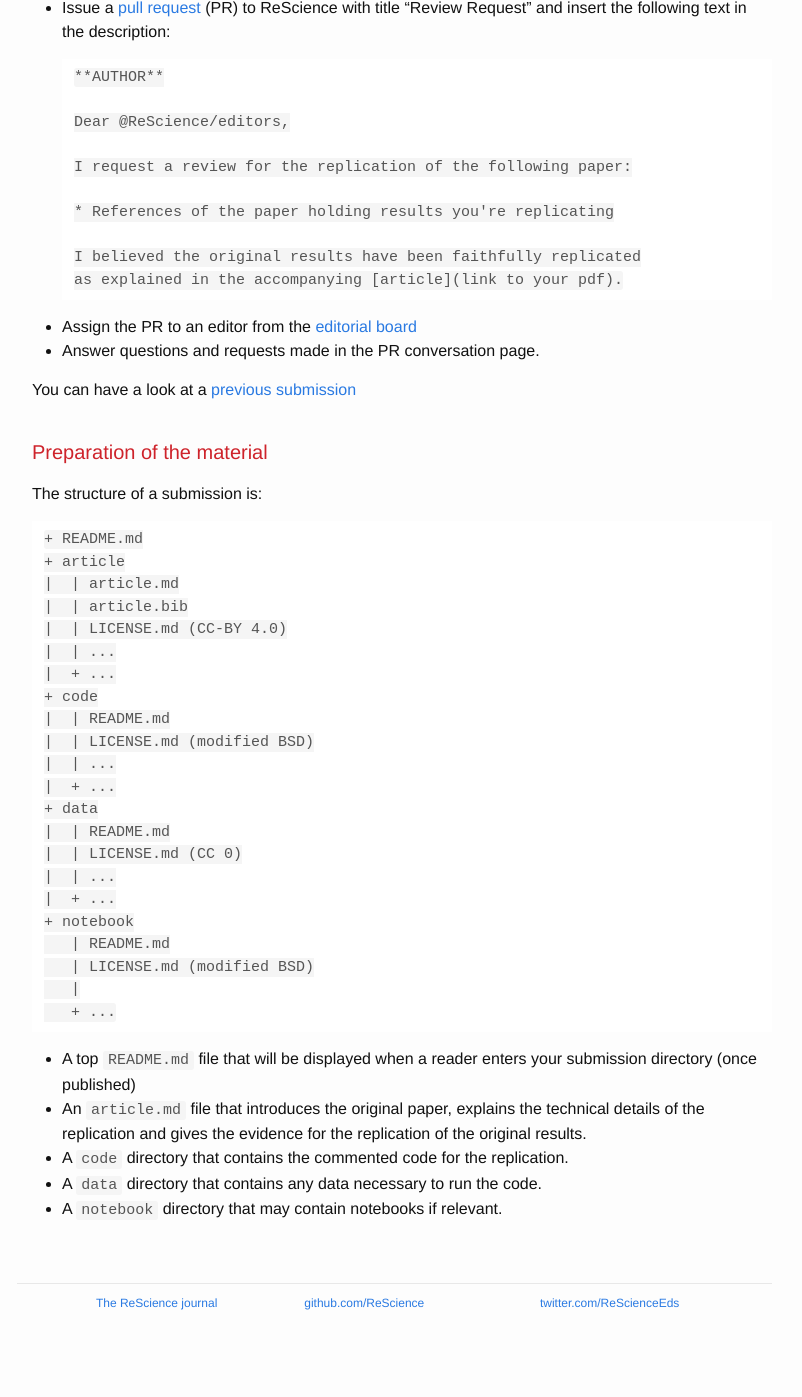
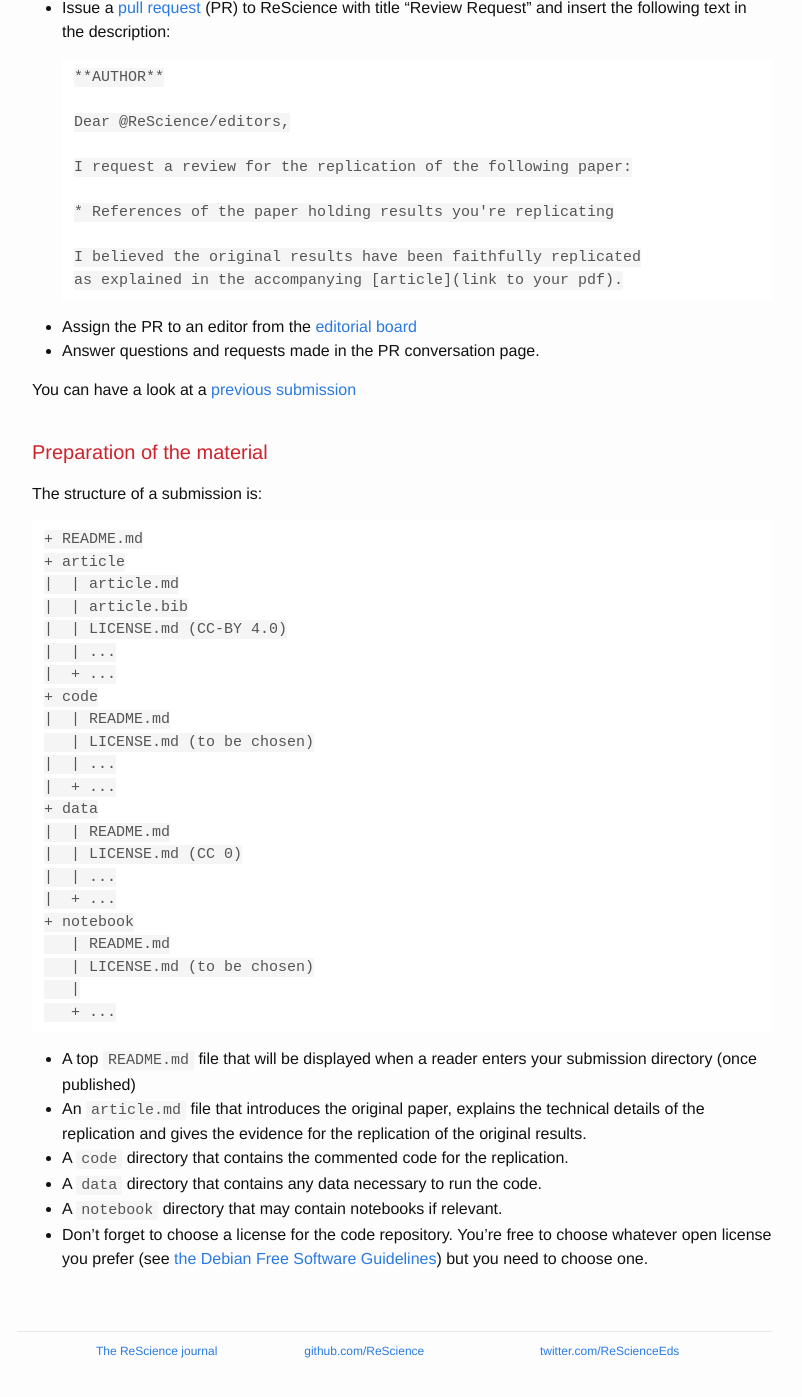
Before and after one commit to ReScience/rescience.github.io, a Jekyll site: the page built from 02-write.md, in a window 1280 px wide and 1400 px high, scrolled down 1538 px. Shown: the top 1397 px of the window, without its empty margins (238-1040 px from the left). Built offline with Jekyll 4.4.1, drawn with Linux system fonts in a browser that asks for light colours; Markdown is read by kramdown in place of the engine named in the settings; before the commit the page ends 2890 px from its top, so only the background shows below that.

Commit message:
Added information for authors and editors to not forget to choose a license

````diff
--- a/02-write.md
+++ b/02-write.md
@@ -114,7 +114,7 @@ The structure of a submission is:
 |  + ...
 + code
 |  | README.md
-|  | LICENSE.md (modified BSD)
+   | LICENSE.md (to be chosen)
 |  | ...
 |  + ...
 + data
@@ -124,14 +124,17 @@ The structure of a submission is:
 |  + ...
 + notebook
    | README.md
-   | LICENSE.md (modified BSD)
+   | LICENSE.md (to be chosen)
    |
    + ...
 ```
-
 
 * A top `README.md` file that will be displayed when a reader enters your submission directory (once published)
 * An `article.md` file that introduces the original paper, explains the technical details of the replication and gives the evidence for the replication of the original results.
 * A `code` directory that contains the **commented** code for the replication.
 * A `data` directory that contains any data necessary to run the code.
 * A `notebook` directory that may contain notebooks if relevant.
+* Don't forget to choose a license for the code repository. You're free
+  to choose whatever open license you prefer (see
+  [the Debian Free Software Guidelines](https://www.debian.org/social_contract#guidelines))
+  but you need to choose one.
--- a/feed.xml
+++ b/feed.xml
@@ -1,5 +1,6 @@
 ---
 layout: null
+permalink: /feed.xml
 ---
 <?xml version="1.0" encoding="UTF-8"?>
 <rss version="2.0" xmlns:atom="http://www.w3.org/2005/Atom">
````
Also changed, not shown: 03-edit.md (+5 -0 lines).
